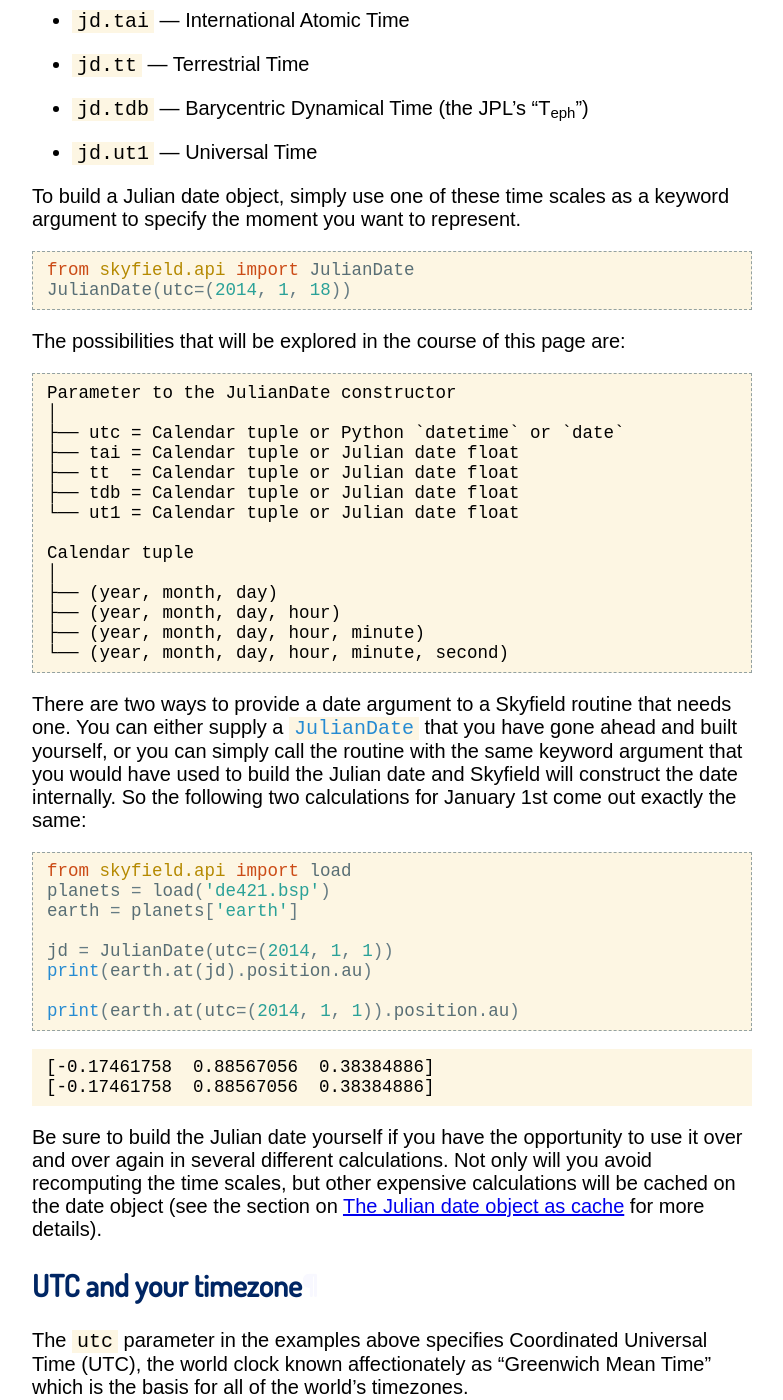
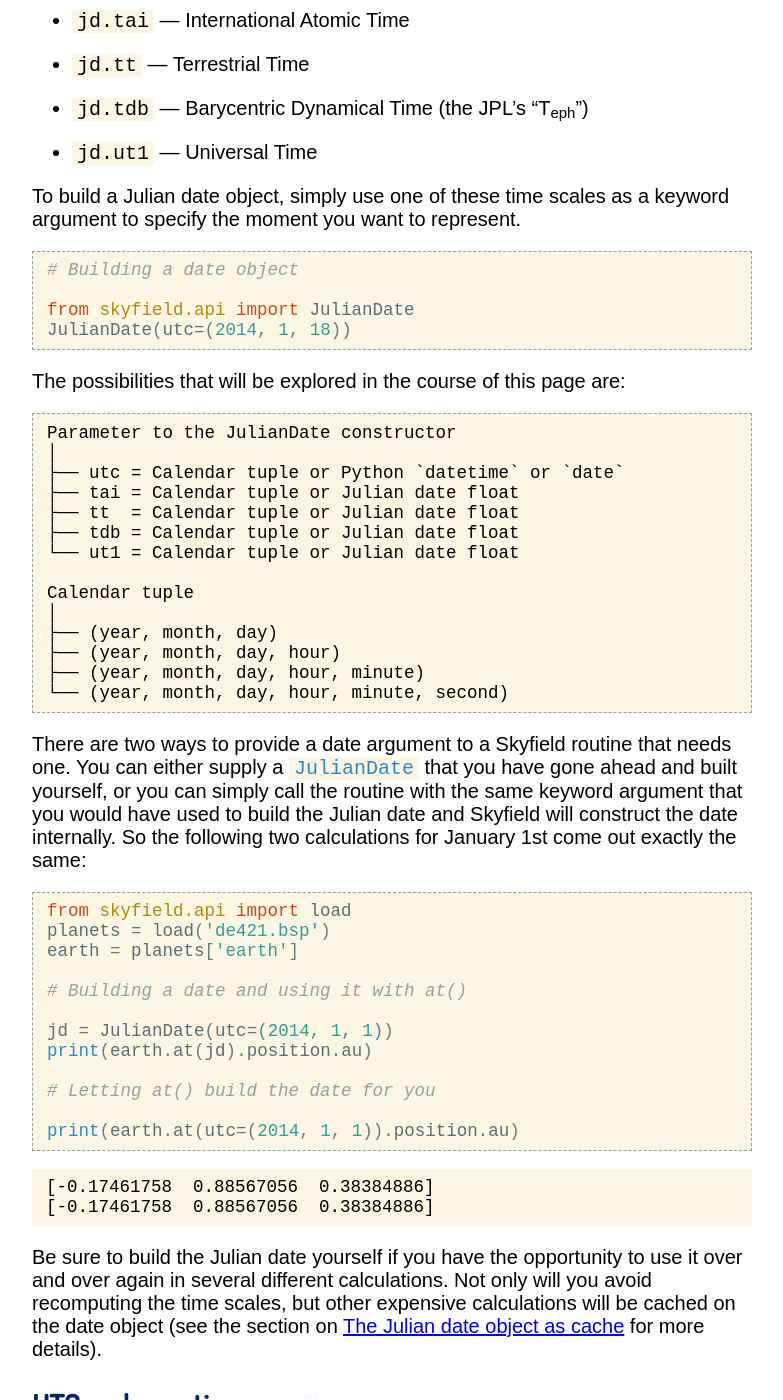
Before and after one commit to skyfielders/python-skyfield, a Sphinx documentation site: the page built from skyfield/documentation/time.rst, in a window 1280 px wide and 1400 px high, scrolled down 385 px. Shown: the whole window, without its empty margins (248-1031 px from the left). Built offline with Sphinx 7.4.7, drawn with Linux system fonts in a browser that asks for light colours; some of the changed text lies outside the part shown.

Commit message:
Add comments to clarify some code blocks

```diff
--- a/skyfield/documentation/time.rst
+++ b/skyfield/documentation/time.rst
@@ -37,6 +37,8 @@ as a keyword argument to specify the moment you want to represent.
 
 .. testcode::
 
+    # Building a date object
+
     from skyfield.api import JulianDate
     JulianDate(utc=(2014, 1, 18))
 
@@ -74,8 +76,12 @@ come out exactly the same:
     planets = load('de421.bsp')
     earth = planets['earth']
 
+    # Building a date and using it with at()
+
     jd = JulianDate(utc=(2014, 1, 1))
     print(earth.at(jd).position.au)
+
+    # Letting at() build the date for you
 
     print(earth.at(utc=(2014, 1, 1)).position.au)
 
@@ -142,6 +148,8 @@ and configured with the correct time zone):
 .. testcode::
 
     from skyfield.api import now
+
+    # Asking the current date and time
 
     jd = now()
     print(jd.utc_jpl())
@@ -301,6 +311,8 @@ when Skyfield is forced to represent a leap second
 as a ``datetime`` with the incorrect time 23:59:59.
 
 .. testcode::
+
+    # Asking for the leap_second flag to learn the whole story
 
     dt, leap_second = jd.astimezone_and_leap_second(eastern)
 
@@ -476,6 +488,8 @@ So twelve noon was the moment of Julian date zero:
 
 .. testcode::
 
+    # When was Julian date zero?
+
     bc_4714 = -4713
     print(JulianDate(tt=(bc_4714, 11, 24, 12)).tt)
 
@@ -498,6 +512,8 @@ More than two million days have passed since 4714 BC
 so modern dates tend to be rather large numbers:
 
 .. testcode::
+
+    # 2014 January 1 as a Julian Date
 
     jd = JulianDate(utc=(2014, 1, 1))
     print('TAI = %r' % jd.tai)
```
Also changed, not shown: other parts of skyfield/documentation/time.rst (+2 -0 lines).
